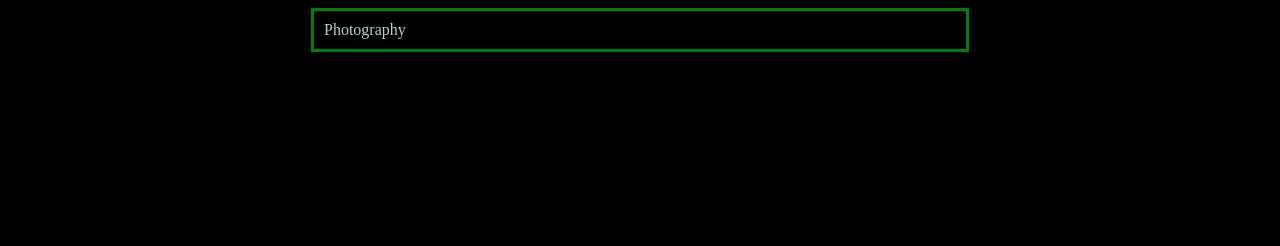
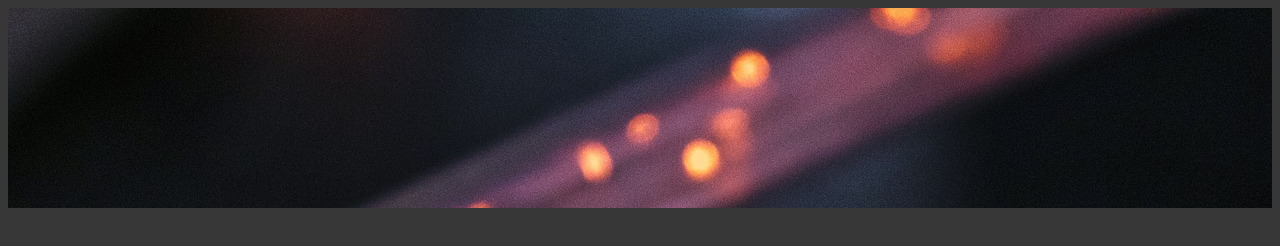
Before and after one commit to Apexofacircle/Apexofacircle.github.io, a plain HTML site: page index.html in a window 1280 px wide. Drawn offline with Linux system fonts and the light colour scheme.

Commit message:
Update new start

```diff
--- /dev/null
+++ b/index.css
@@ -0,0 +1,12 @@
+body{
+    background-color: rgb(55, 55, 55);
+}
+
+header{
+    width: 100%;
+    height: 200px;
+    background:url(/Resources/fiber-g347e92296_1920.jpg);
+}
+.header_image{
+    width: 1000%;
+}
--- a/index.html
+++ b/index.html
@@ -5,30 +5,16 @@
     <meta http-equiv="X-UA-Compatible" content="IE=edge">
     <meta name="viewport" content="width=device-width, initial-scale=1.0">
     <title>Home</title>
+    <link rel="stylesheet" href="index.css">
 </head>
-<style>
-    body{
-        background-color: black;
-        color: rgb(188, 206, 206);
-    }
+<body>
+<header>
+</header>
+<main>
 
-    .PhotographyButton{
-        margin: auto;
-        width: 50%;
-        border: 3px solid green;
-        padding: 10px;
-    }
+</main>
+<footer>
 
-    .main{
-        height: 100%;
-        width: 100%;
-    }
-</style>
-<body>
-<div class="main">
-    <div class="PhotographyButton">Photography</div>
-</div>
-
-
+</footer>
 </body>
 </html>
```
Also changed, not shown: Resources/fiber-g347e92296_1920.jpg (added).
